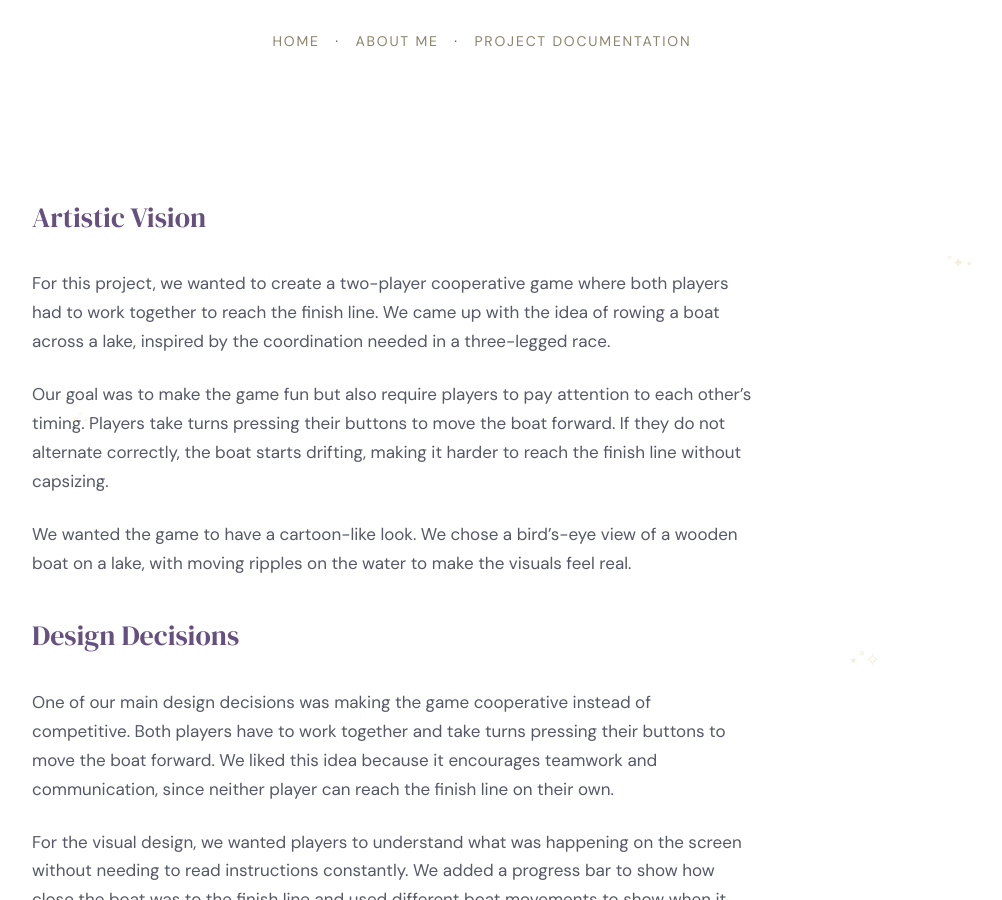
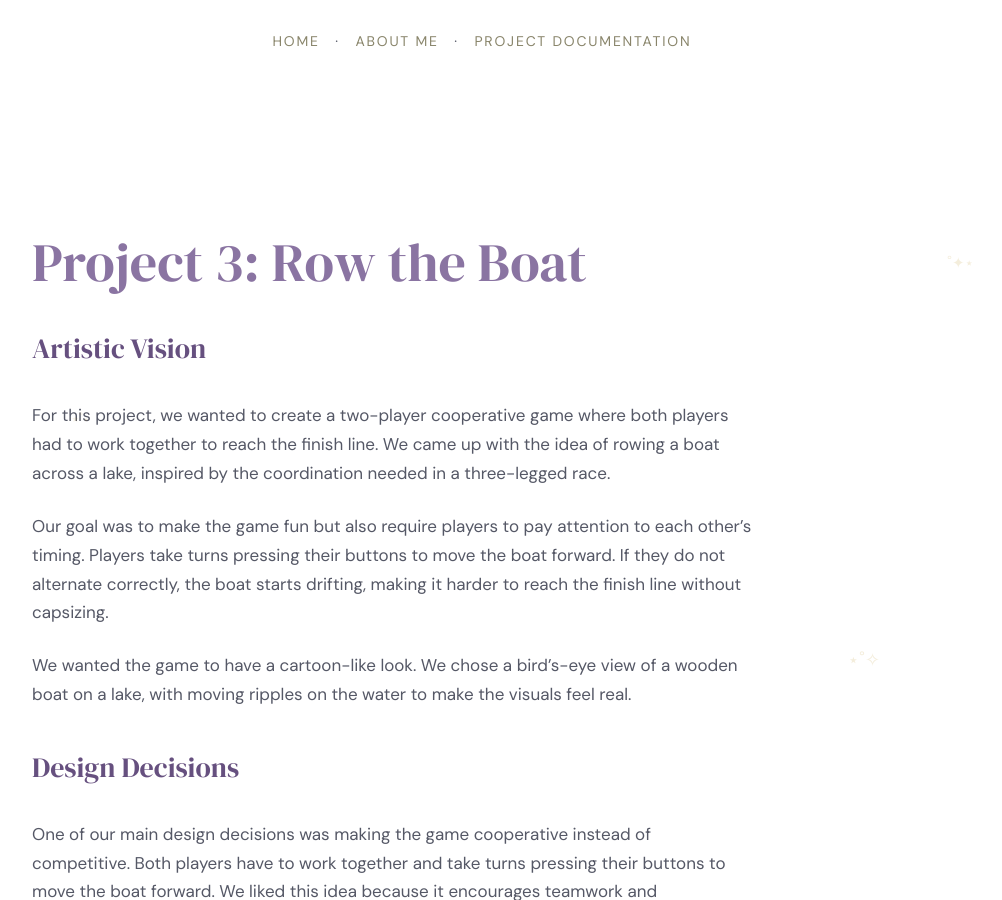
Before and after one commit to Sanjidahjahan/fall2026-design-documentation, a Jekyll site: the page built from projects/row-the-boat.md, in a window 1280 px wide and 900 px high. Shown: the whole window, without its empty margins (158-1160 px from the left). Built offline with Jekyll 4.4.1, drawn with Linux system fonts in a browser that asks for light colours.

Commit message:
Enhance 'Row the Boat' project documentation
Added project details, roles, challenges, and images for the 'Row the Boat' game.

```diff
--- a/projects/row-the-boat.md
+++ b/projects/row-the-boat.md
@@ -2,6 +2,8 @@
 layout: default
 title: Row the Boat
 ---
+
+## Project 3: Row the Boat
 
 ### Artistic Vision
 
@@ -19,11 +21,14 @@ For the visual design, we wanted players to understand what was happening on the
 
 We also added different messages for each game outcome, including "You made it!", "Time's up!", and "Uh oh, try again!" This makes it easier for players to understand when they win, run out of time, or capsize.
 
-The starting screen introduces the game before players begin:
+
+**The starting screen introduces the game before players begin:**
 ![Row the Boat starting screen](../images/row-the-boat/starting-screen.jpg)
 
-During gameplay, players can see the boat, water, and progress bar as they work together to reach the finish line:
+
+**During gameplay, players can see the boat, water, and progress bar as they work together to reach the finish line:**
 ![Row the Boat gameplay](../images/row-the-boat/gameplay.jpg)
+
 
 **My Role:** I mainly handled Player 1's ESP32, which acted as the host and controlled the main game logic. This included processing button presses, tracking the boat's progress and drift, managing the timer, and keeping both boards updated. I also focused on the screen animations and making the gameplay run smoothly.
 
@@ -104,11 +109,14 @@ One of our main challenges was getting both ESP32 boards to communicate correctl
 
 Another challenge was getting the alternating button and drift mechanics to work the way we wanted. We had to test different button sequences to make sure the boat moved forward when players took turns, drifted when they pressed out of order, and capsized when the drift reached its limit.
 
-This image shows what happens when players press out of order, and the boat starts drifting:
+
+**This image shows what happens when players press out of order, and the boat starts drifting:**
 ![Row the Boat drift](../images/row-the-boat/drift.jpg)
 
-If the drift reaches its limit, the boat capsizes and the round ends:
+
+**If the drift reaches its limit, the boat capsizes and the round ends:**
 ![Row the Boat game over](../images/row-the-boat/game-over.jpg)
+
 
 We also had an issue with the screen flashing whenever a player pressed a button. At first, the display was being refreshed too much during gameplay. We changed the drawing logic to use needsRedraw to keep track of when the screen needed to be updated. Instead of refreshing the entire screen, we selectively redrew only the parts that changed, such as the boat, water, and game information. This made the movement look smoother and removed the flashing during button presses.
 
```
